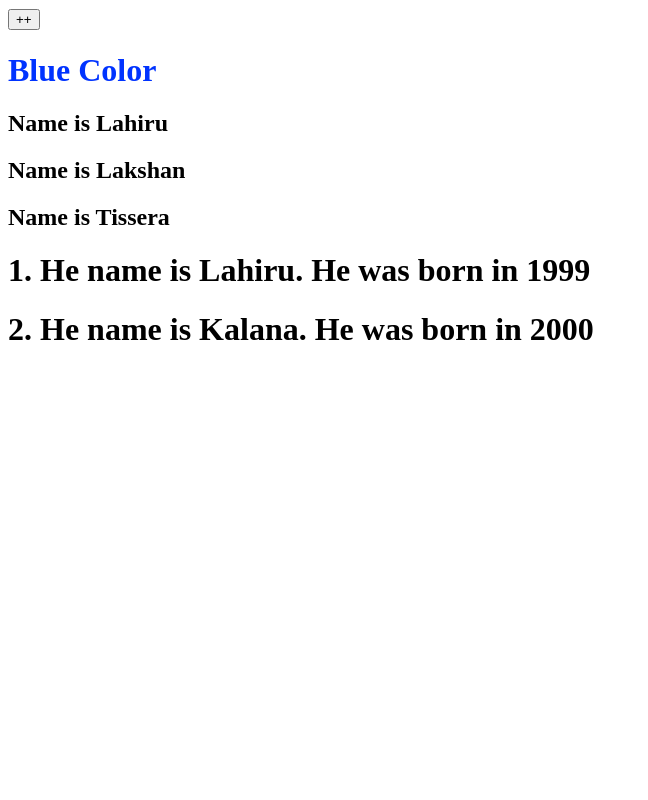
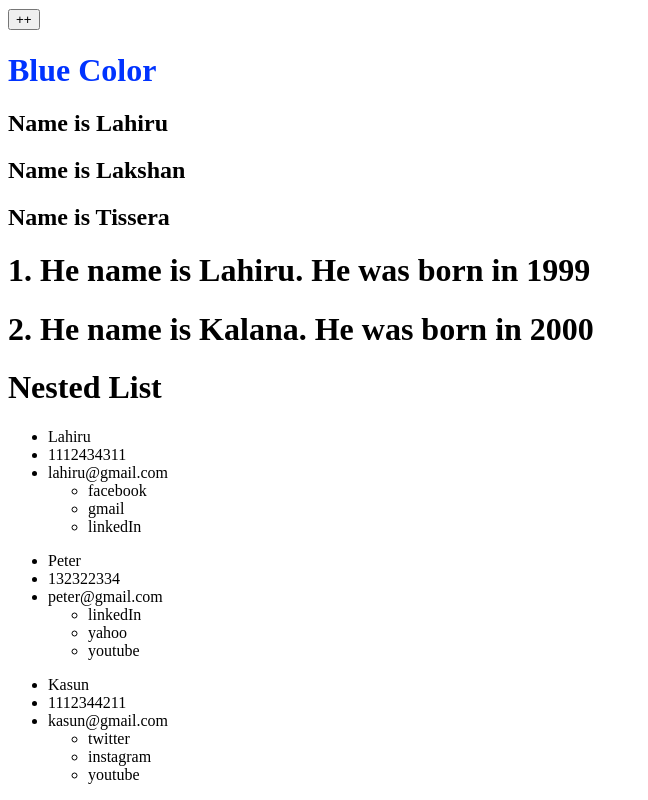
Before and after one commit to LahiruLakshan/Learning-Angular, an Angular app: page / in a window 1280 px wide. Shown: the part 755-1555 px from the top of the page, without its empty margins (0-648 px from the left). Before the commit the page ends 1124 px from the top, so only its background shows below. Built offline with nearby package versions, Linux system fonts and the light colour scheme.

Commit message:
Nested For Loop

```diff
--- a/src/app/app.component.html
+++ b/src/app/app.component.html
@@ -43,3 +43,13 @@
 </div>
 <h2 *ngFor="let item of users">Name is {{item}}</h2>
 <h1 *ngFor="let item of userDetails">{{userDetails.indexOf(item) + 1}}. He name is {{item.name}}. He was born in {{item.year}}</h1>
+<h1>Nested List</h1>
+<ul *ngFor="let user of usersList">
+  <li>{{user.name}}</li>
+  <li>{{user.phone}}</li>
+  <li>{{user.email}}</li>
+<!--  <li>{{user.account}}</li>-->
+  <ul *ngFor="let account of user.account">
+    <li>{{account}}</li>
+  </ul>
+</ul>
--- a/src/app/app.component.ts
+++ b/src/app/app.component.ts
@@ -17,6 +17,11 @@ export class AppComponent {
     {name:"Lahiru",year:1999, school:"Sri Dharmaloka College"},
     {name:"Kalana",year:2000, school:"DS Collage"}
   ];
+  usersList=[
+    {name:"Lahiru",phone:1112434311,email:"lahiru@gmail.com", account:['facebook', 'gmail', 'linkedIn']},
+    {name:"Peter",phone:132322334,email:"peter@gmail.com", account:['linkedIn', 'yahoo', 'youtube']},
+    {name:"Kasun",phone:1112344211,email:"kasun@gmail.com", account:['twitter', 'instagram', 'youtube']}
+  ]
   getName(){
     return this.lastName;
   }
@@ -28,7 +33,6 @@ export class AppComponent {
 
   myEvent(evt: any){
     console.log(evt);
-    console.log(this.userDetails)
   }
 
   getValue(data:any) {
```
